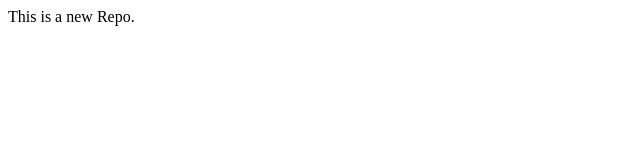
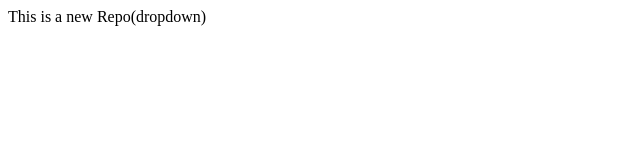
Before and after one commit to Anshuman-718/LocalRepo, a plain HTML site: page index.html in a window 1280 px wide. Shown: the full height of the page, 0-640 px from the left. Drawn offline with Linux system fonts and the light colour scheme.

```diff
--- a/index.html
+++ b/index.html
@@ -1 +1 @@
-<p>This is a new Repo.</p>
+<p>This is a new Repo(dropdown)</p>
```
